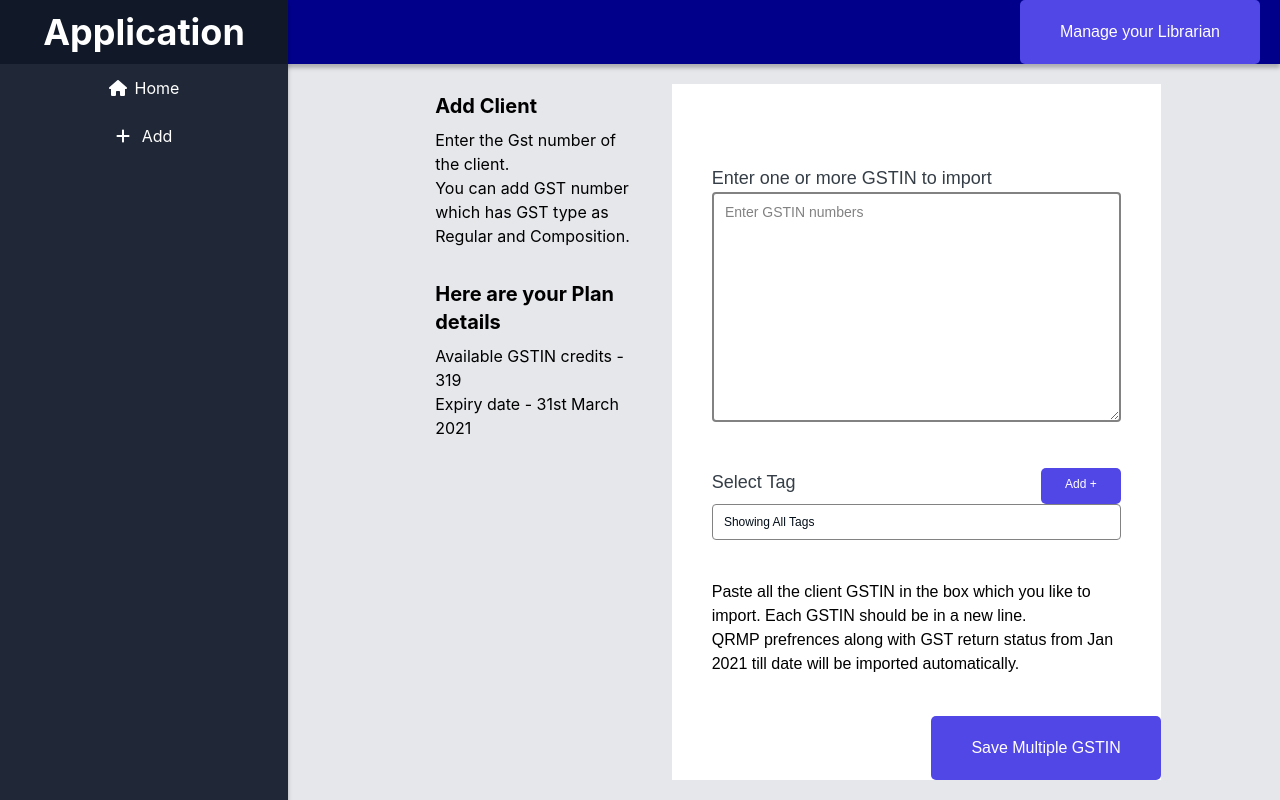
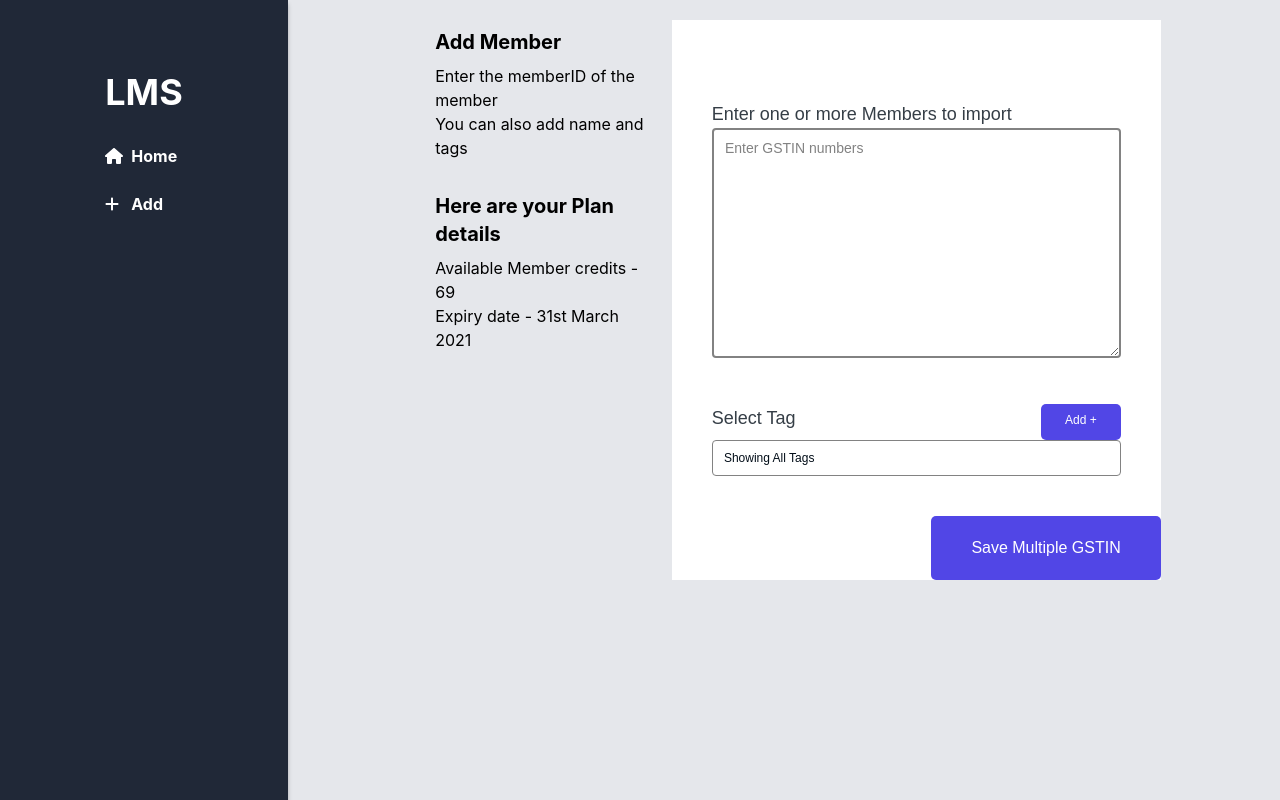
Before and after one commit to grvsh02/Library-management-system, a React (Create React App) app in the folder shakti/: page /add in a window 1280 px wide. Built offline with nearby package versions, Linux system fonts and the light colour scheme.

Commit message:
additions

```diff
--- a/shakti/src/App.tsx
+++ b/shakti/src/App.tsx
@@ -9,7 +9,6 @@ const App = () => {
     return (
         <div className="bg-gray-200 flex flex-col w-full min-h-screen">
             <Sidebar/>
-            <NavBar/>
             <div className="h-full flex justify-center pl-72">
                 <div className="w-4/5">
                     <Main/>
--- a/shakti/src/components/sidebar.tsx
+++ b/shakti/src/components/sidebar.tsx
@@ -22,10 +22,10 @@ const SidebarContainer = styled('div')`
 const Sidebar = () => {
     return (
         <SidebarContainer>
-            <ul>
-                <li><div className="h-16 w-72 flex justify-center items-center font-bold text-4xl bg-[#111827]">Application</div></li>
-                <li><div className="flex justify-center h-12 items-center"><Link to="/"><span><FontAwesomeIcon icon={faHome} size={'1x'}/></span><span className="ml-2">Home</span></Link></div></li>
-                <li><div className="flex justify-center h-12 items-center"><Link to="/add"><span><FontAwesomeIcon icon={faAdd} size={'1x'}/></span><span className="ml-3">Add</span></Link></div></li>
+            <ul className=" py-10 flex flex-col justify-center align-middle font-bold ">
+                <li><div className="text-4xl py-8 ">LMS</div></li>
+                <li><div className="h-12 items-center"><Link to="/"><span><FontAwesomeIcon icon={faHome} size={'1x'}/></span><span className="ml-2">Home</span></Link></div></li>
+                <li><div className="h-12 items-center"><Link to="/add"><span><FontAwesomeIcon icon={faAdd} size={'1x'}/></span><span className="ml-3">Add</span></Link></div></li>
             </ul>
         </SidebarContainer>
     );
--- a/shakti/src/pages/add/index.tsx
+++ b/shakti/src/pages/add/index.tsx
@@ -36,16 +36,16 @@ const AddPage = () => {
             <div className="w-1/3 pl-10 pt-5 items-center">
                 <div className="">
                     <div className="mb-8">
-                        <div className="text-xl font-bold m-2">Add Client</div>
+                        <div className="text-xl font-bold m-2">Add Member</div>
                         <div className="m-2">
-                            Enter the Gst number of the client.<br/>
-                            You can add GST number which has GST type as Regular and Composition.
+                            Enter the memberID of the member<br/>
+                            You can also add name and tags
                         </div>
                     </div>
                     <div className="mb-4">
                         <div className="text-xl font-bold m-2">Here are your Plan details</div>
                         <div className="m-2">
-                            Available GSTIN credits - 319 <br/>
+                            Available Member credits - 69 <br/>
                             Expiry date - 31st March 2021<br/>
                         </div>
                     </div>
@@ -54,7 +54,7 @@ const AddPage = () => {
             <div className="w-2/3 h-full">
                 <Card className="m-5">
                     <div className="p-10 align-middle h-full">
-                        <LabelTextInput label="Enter one or more GSTIN to import" type="text" className="mt-10" placeholder="Enter GSTIN numbers"/>
+                        <LabelTextInput label="Enter one or more Members to import" type="text" className="mt-10" placeholder="Enter GSTIN numbers"/>
                         <Dropdown
                             label="Select Tag"
                             className="mt-10"
@@ -64,10 +64,10 @@ const AddPage = () => {
                             buttonText="Add +"
                             onButtonClick={() => {setIsOpen(true)}}
                         />
-                        <div className="mt-10">
-                            Paste all the client GSTIN in the box which you like to import. Each GSTIN should be in a new line.<br/>
-                            QRMP prefrences along with GST return status from Jan 2021 till date will be imported automatically.
-                        </div>
+                        {/*<div className="mt-10">*/}
+                        {/*    Paste all the client GSTIN in the box which you like to import. Each GSTIN should be in a new line.<br/>*/}
+                        {/*    QRMP prefrences along with GST return status from Jan 2021 till date will be imported automatically.*/}
+                        {/*</div>*/}
                     </div>
                     <div className="flex justify-end">
                         <Button className='m-2' onClick={handleSave}>
```
